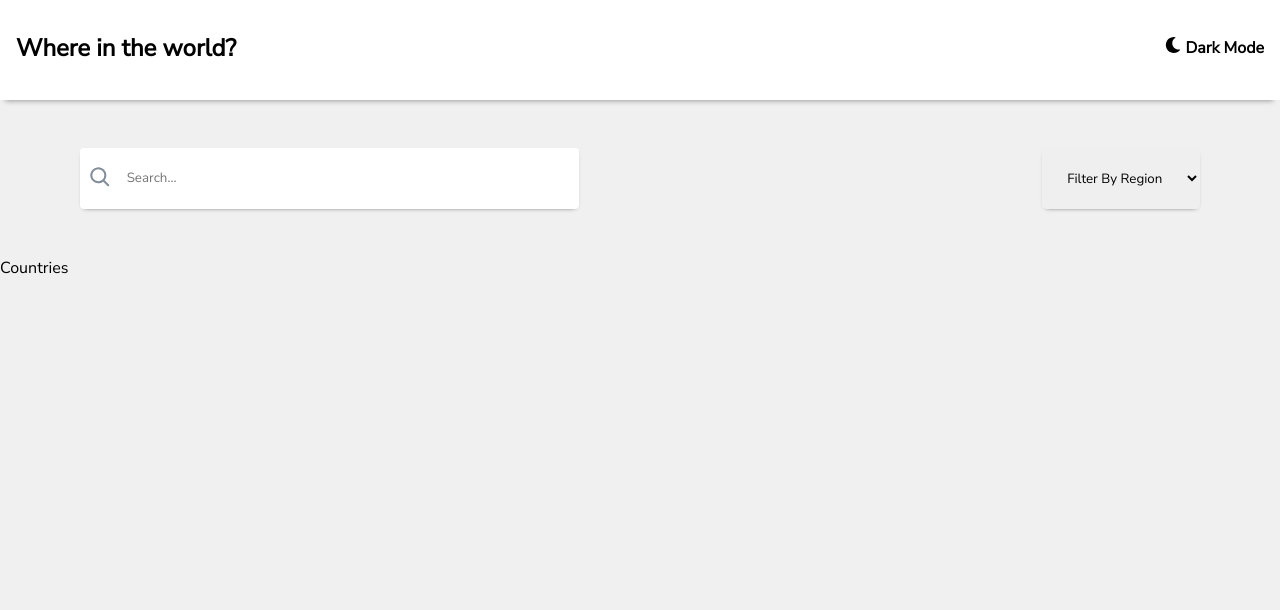
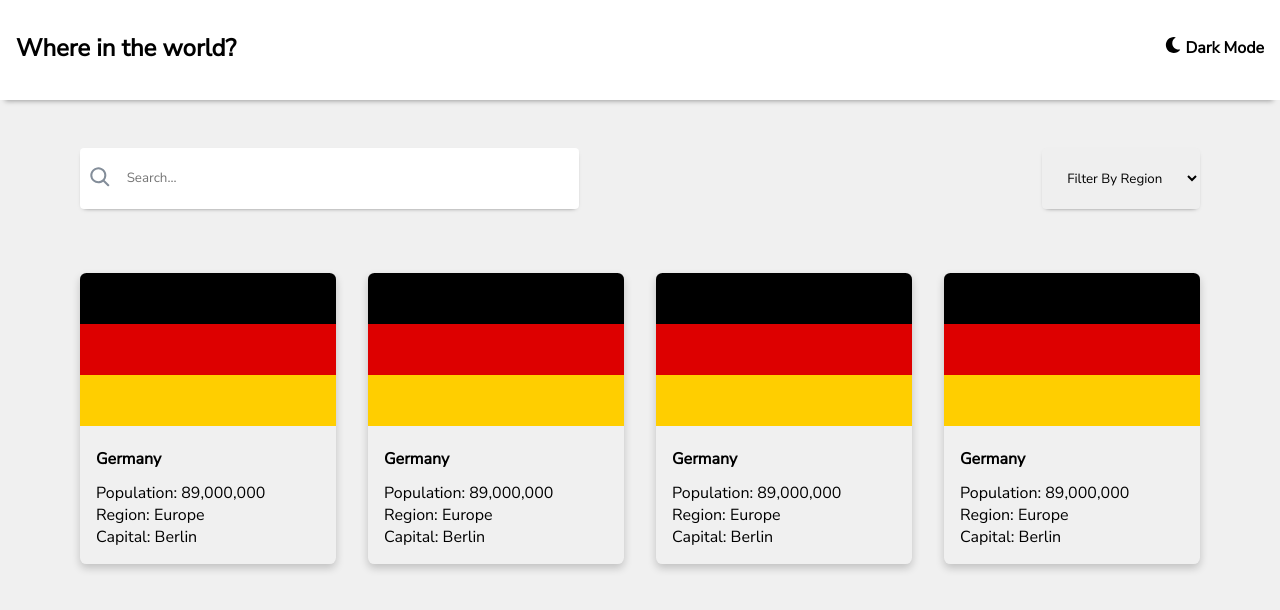
Before and after one commit to seyiram/countries, a React (Create React App) app: page / in a window 1280 px wide. Shown: the top 610 px of the page. Built offline with nearby package versions, Linux system fonts and the light colour scheme.

Commit message:
add countries cards

```diff
--- a/src/App.css
+++ b/src/App.css
@@ -61,6 +61,7 @@ body {
   margin: 1rem;
 }
 
+/* mobile */
 @media (max-width: 768px) {
   .search__wrapper {
     flex-direction: column;
@@ -79,3 +80,43 @@ body {
     margin: 1.5rem 0;
   }
 }
+
+/* Countries Card section */
+
+.countries {
+  display: flex;
+  align-items: center;
+  justify-content: space-evenly;
+  margin: 0 4rem;
+}
+.countries__card {
+  margin: 1rem;
+  box-shadow: 0 4px 8px 0 rgba(0, 0, 0, 0.2);
+  border-radius: 0.4rem;
+}
+
+.countries__card:hover {
+  box-shadow: 0 8px 16px 0 rgba(0,0,0,0.2);
+  transition: .3s;
+}
+
+.countries__card img {
+  width: 100%;
+  min-height: 50%;
+  object-fit: cover;
+  border-radius: 0.4rem 0.4rem 0 0;
+}
+
+.countries__card--content {
+  padding: 1rem;
+}
+
+.countries__card--content h4 {
+  margin-bottom: 0.7rem;
+}
+
+@media (max-width: 576px) {
+  .countries {
+    flex-direction: column;
+  }
+}
--- a/src/components/Countries.js
+++ b/src/components/Countries.js
@@ -1,9 +1,70 @@
-
+import germanFlag from "../img/Flag_of_Germany.svg";
 
 const Countries = () => {
   return (
-    <div>Countries</div>
-  )
-}
+    <div className="countries">
+      <div className="countries__card">
+        <img src={germanFlag} alt="flag" />
+        <div className="countries__card--content">
+          <h4>Germany</h4>
+          <p>
+            <span>Population: </span> 89,000,000
+          </p>
+          <p>
+            <span>Region: </span> Europe
+          </p>
+          <p>
+            <span>Capital: </span> Berlin
+          </p>
+        </div>
+      </div>
+      <div className="countries__card">
+        <img src={germanFlag} alt="flag" />
+        <div className="countries__card--content">
+          <h4>Germany</h4>
+          <p>
+            <span>Population: </span> 89,000,000
+          </p>
+          <p>
+            <span>Region: </span> Europe
+          </p>
+          <p>
+            <span>Capital: </span> Berlin
+          </p>
+        </div>
+      </div>
+      <div className="countries__card">
+        <img src={germanFlag} alt="flag" />
+        <div className="countries__card--content">
+          <h4>Germany</h4>
+          <p>
+            <span>Population: </span> 89,000,000
+          </p>
+          <p>
+            <span>Region: </span> Europe
+          </p>
+          <p>
+            <span>Capital: </span> Berlin
+          </p>
+        </div>
+      </div>
+      <div className="countries__card">
+        <img src={germanFlag} alt="flag" />
+        <div className="countries__card--content">
+          <h4>Germany</h4>
+          <p>
+            <span>Population: </span> 89,000,000
+          </p>
+          <p>
+            <span>Region: </span> Europe
+          </p>
+          <p>
+            <span>Capital: </span> Berlin
+          </p>
+        </div>
+      </div>
+    </div>
+  );
+};
 
-export default Countries
+export default Countries;
```
Also changed, not shown: src/img/Flag_of_Germany.svg (added), 1 other file (tests, documents, lock files or other folders).
